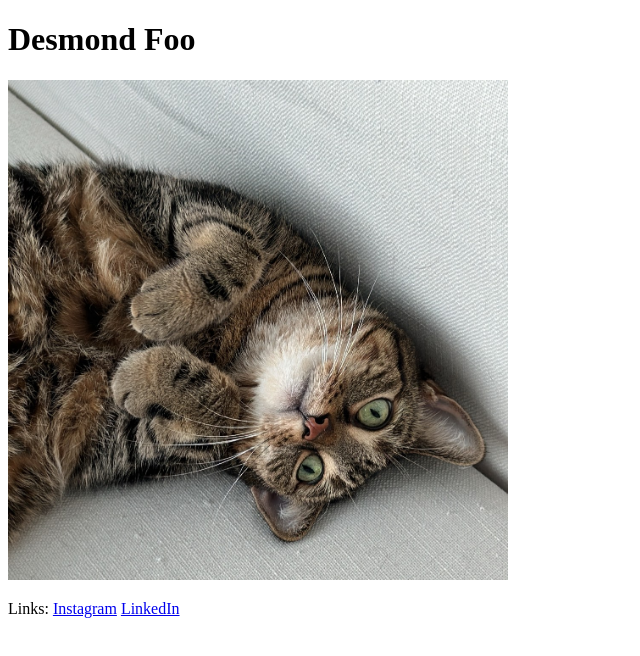
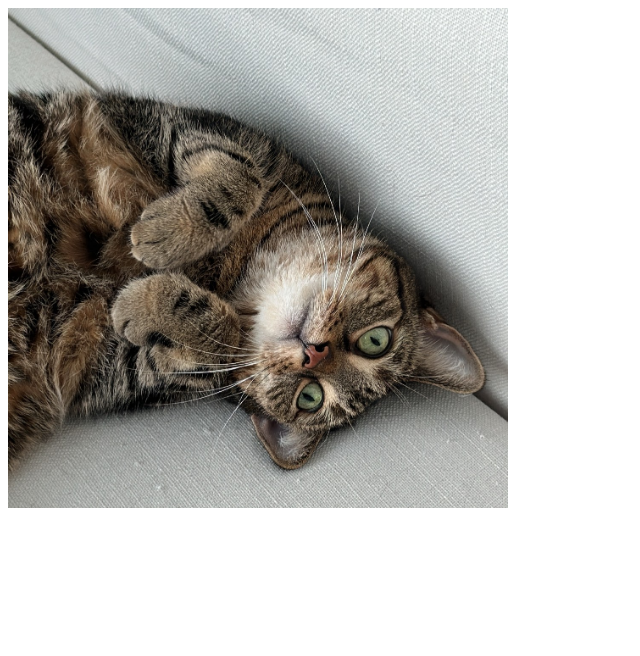
Before and after one commit to desmond/desmond.github.io, a plain HTML site: page index.html in a window 1280 px wide. Shown: the whole page, without its empty margins (0-640 px from the left). Drawn offline with Linux system fonts and the light colour scheme.

Commit message:
Update index.html

```diff
--- a/index.html
+++ b/index.html
@@ -2,13 +2,7 @@
 <html>
 <body>
 
-<h1>Desmond Foo</h1>
-
 <img alight=left height="500" src=stella.jpg>
-
-<p>
-Links: <a href="https://www.instagram.com/desmondtlf">Instagram</a>
-       <a href="https://www.linkedin.com/in/desmondf">LinkedIn</a>
 
 </body>
 </html>
```
